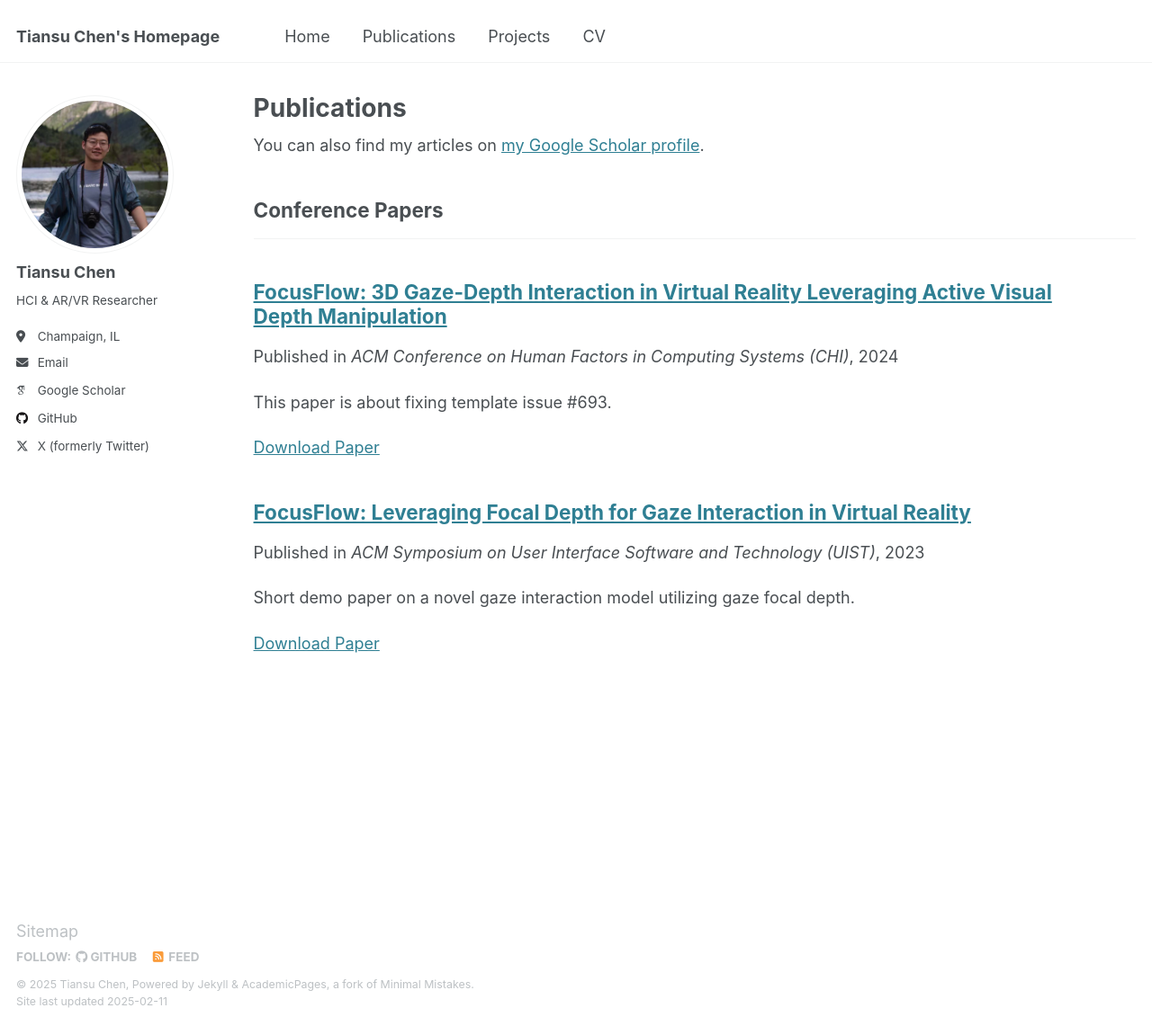
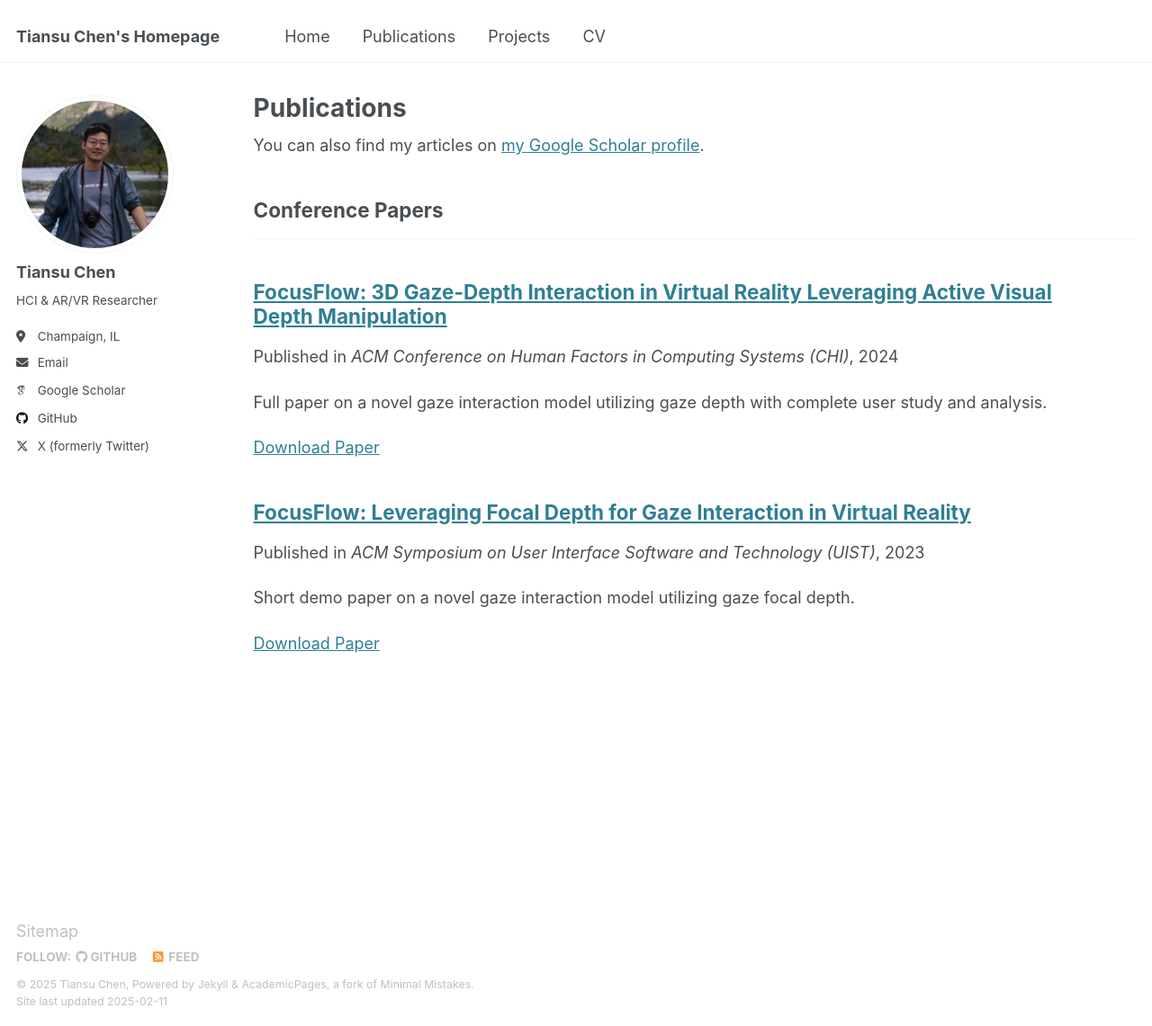
Before and after one commit to TiansuCHEN/tiansuchen.github.io, a Jekyll site: the page built from _pages/publications.html, in a window 1280 px wide and 1141 px high. Shown: the whole window at 90% size. Built offline with Jekyll 4.4.1, drawn with Linux system fonts in a browser that asks for light colours; some web fonts are replaced.

Commit message:
Update 2024-05-11-FocusFlow-CHI.md

```diff
--- a/_publications/2024-05-11-FocusFlow-CHI.md
+++ b/_publications/2024-05-11-FocusFlow-CHI.md
@@ -3,7 +3,7 @@ title: "FocusFlow: 3D Gaze-Depth Interaction in Virtual Reality Leveraging Activ
 collection: publications
 category: conferences
 permalink: /publication/2024-05-11-FocusFlow-CHI
-excerpt: 'This paper is about fixing template issue #693.'
+excerpt: 'Full paper on a novel gaze interaction model utilizing gaze depth with complete user study and analysis.'
 date: 2024-05-11
 venue: 'ACM Conference on Human Factors in Computing Systems (CHI)'
 paperurl: 'http://tiansuchen.github.io/files/FocusFlow_CHI.pdf'
```
